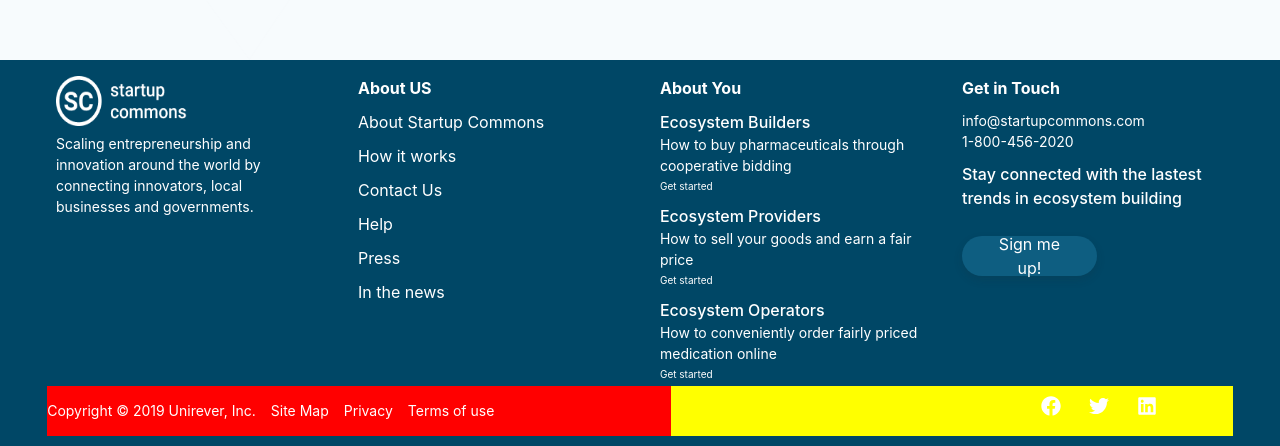
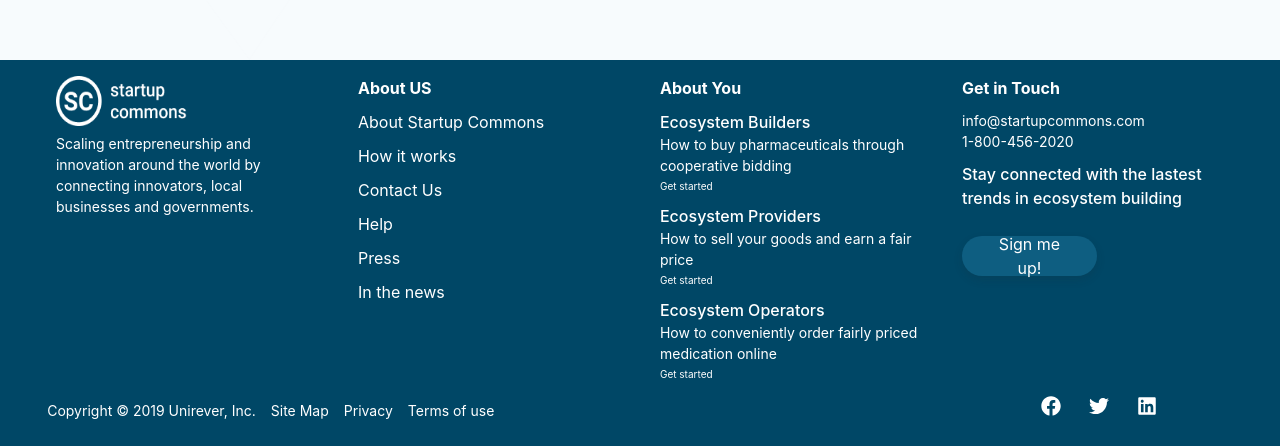
Before and after one commit to ecosystemos/ecosystem-knowledge, a React (Create React App) app: page / in a window 1280 px wide. Shown: the part 3574-4020 px from the top of the page. Built offline with nearby package versions, Linux system fonts and the light colour scheme; some icons are missing.

Commit message:
change responvity things

```diff
--- a/src/components/Footer.jsx
+++ b/src/components/Footer.jsx
@@ -196,7 +196,7 @@ export const Footer = ({color,buttonText,buttonWidth,buttonHeight,buttonColor, h
   <Spacer />
 
 
-    <Box w='50%' h='50px' bg={"red"}>
+    <Box w='50%' h='50px' bg={color}>
     <CopyrightWrapper>
     <Text style={{ marginRight :"15px"}}>Copyright © 2019 Unirever, Inc.</Text>
     <Link style={{ marginRight :"15px"}}>Site Map</Link>
@@ -209,7 +209,7 @@ export const Footer = ({color,buttonText,buttonWidth,buttonHeight,buttonColor, h
     </Box>
 
 
-    <Box w='45%' h='50px' bg={"yellow"} >
+    <Box w='45%' h='50px' bg={color} >
 
          <ButtonGroup  style={{marginLeft:"360px"}}variant="ghost" color="white" >
         <SocialMediaIconsWrapper>
```
